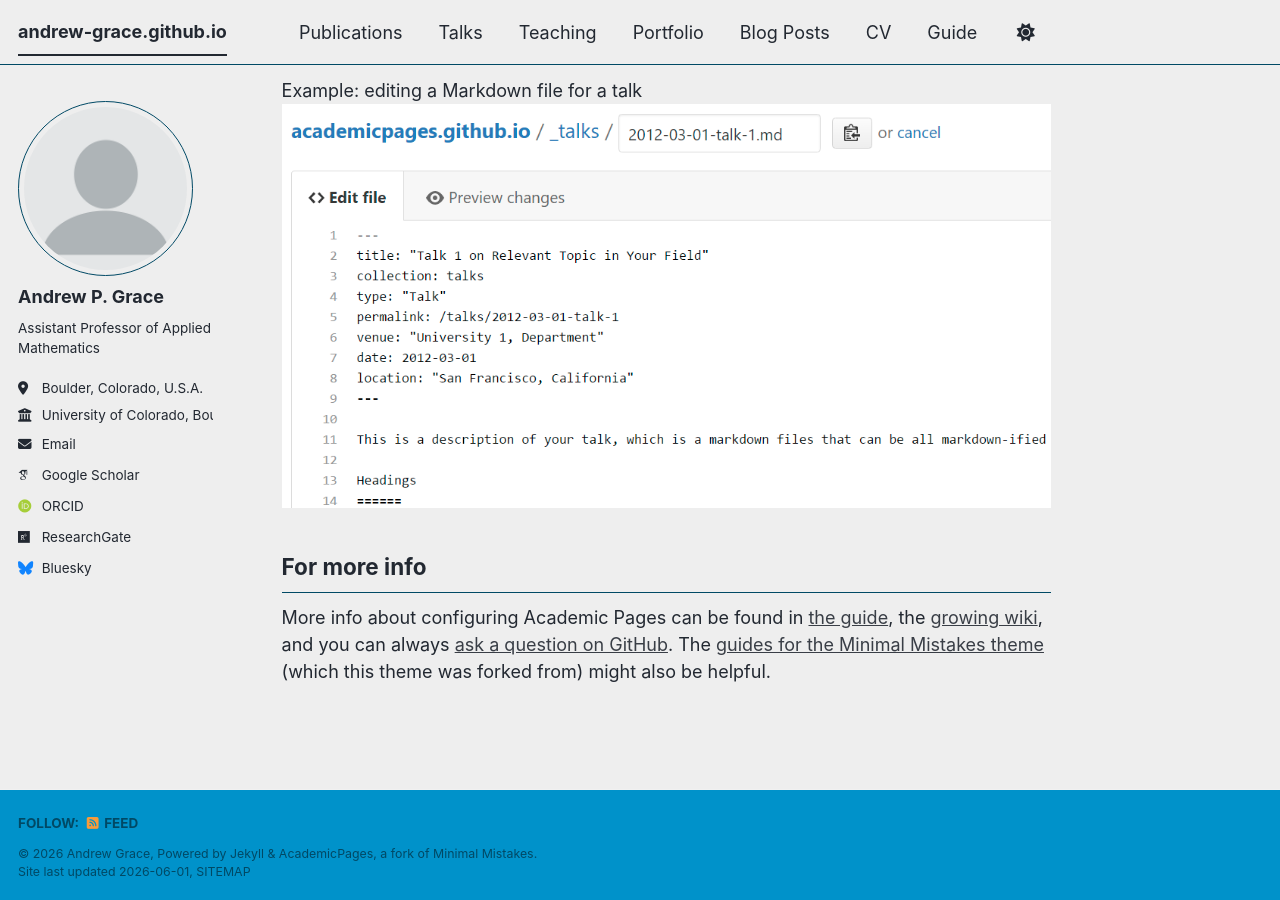
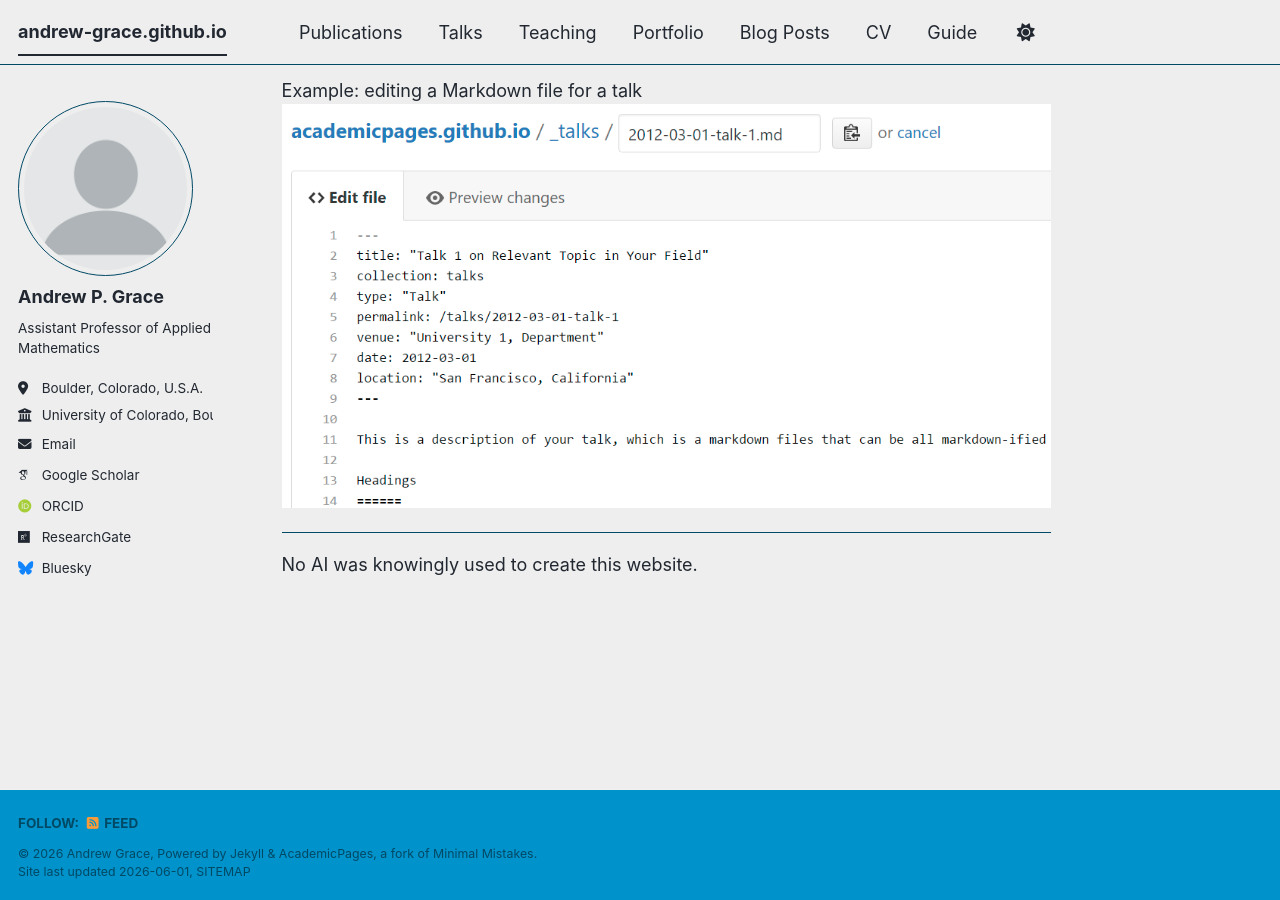
Before and after one commit to andrew-grace/andrew-grace.github.io, a Jekyll site: the page built from _pages/about.md, in a window 1280 px wide and 900 px high, scrolled down 2693 px. Built offline with Jekyll 4.4.1, drawn with Linux system fonts in a browser that asks for light colours; some web fonts are replaced; a script bundle is joined from its source files by our own code; library files that are not in the unit come from our copies.

Commit message:
Update about.md

```diff
--- a/_pages/about.md
+++ b/_pages/about.md
@@ -51,6 +51,6 @@ Many people use a git client to create files on their local computer and then pu
 Example: editing a Markdown file for a talk
 ![Editing a Markdown file for a talk](/images/editing-talk.png)
 
-For more info
+
 ------
-More info about configuring Academic Pages can be found in [the guide](https://academicpages.github.io/markdown/), the [growing wiki](https://github.com/academicpages/academicpages.github.io/wiki), and you can always [ask a question on GitHub](https://github.com/academicpages/academicpages.github.io/discussions). The [guides for the Minimal Mistakes theme](https://mmistakes.github.io/minimal-mistakes/docs/configuration/) (which this theme was forked from) might also be helpful.
+No AI was knowingly used to create this website.
```
